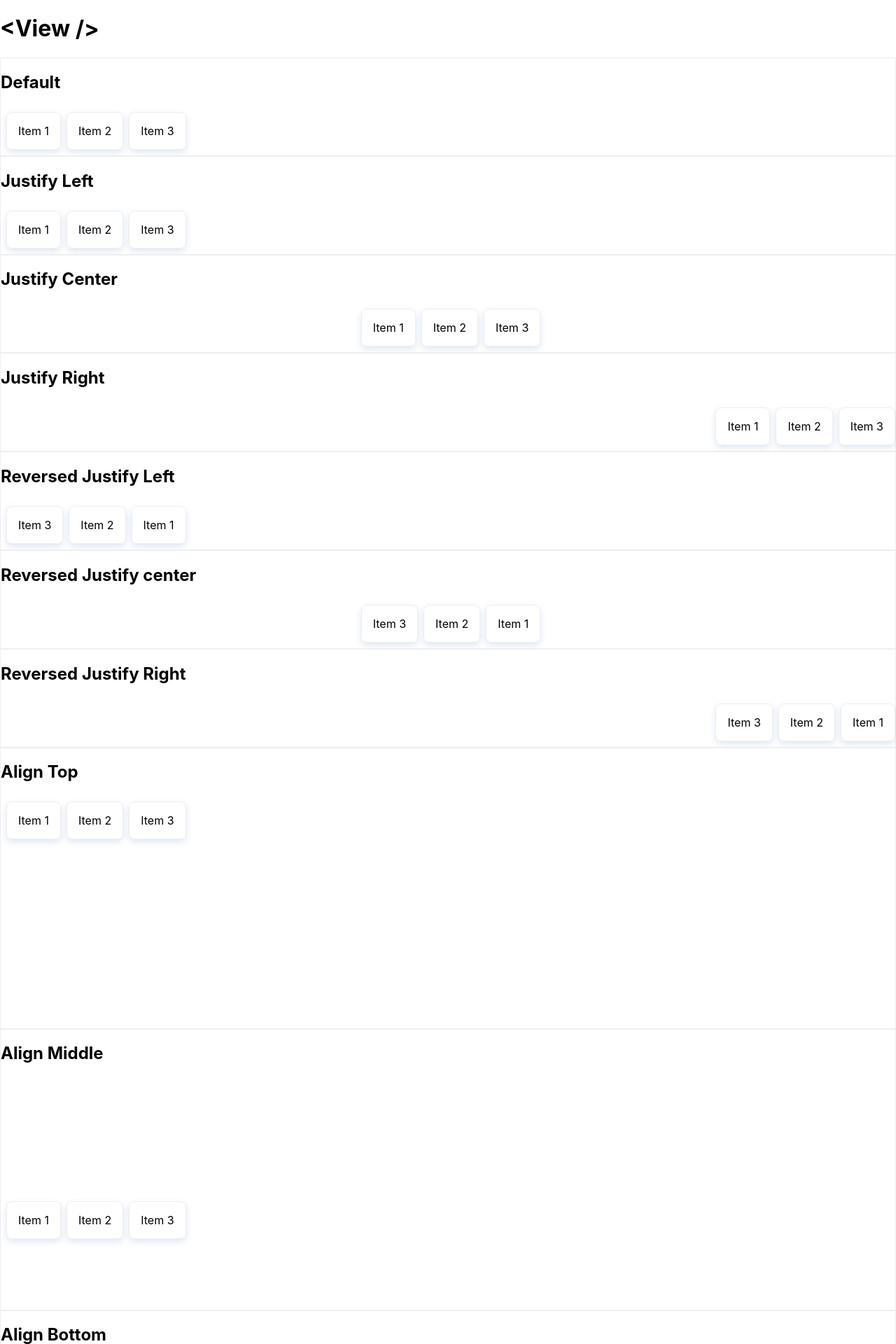
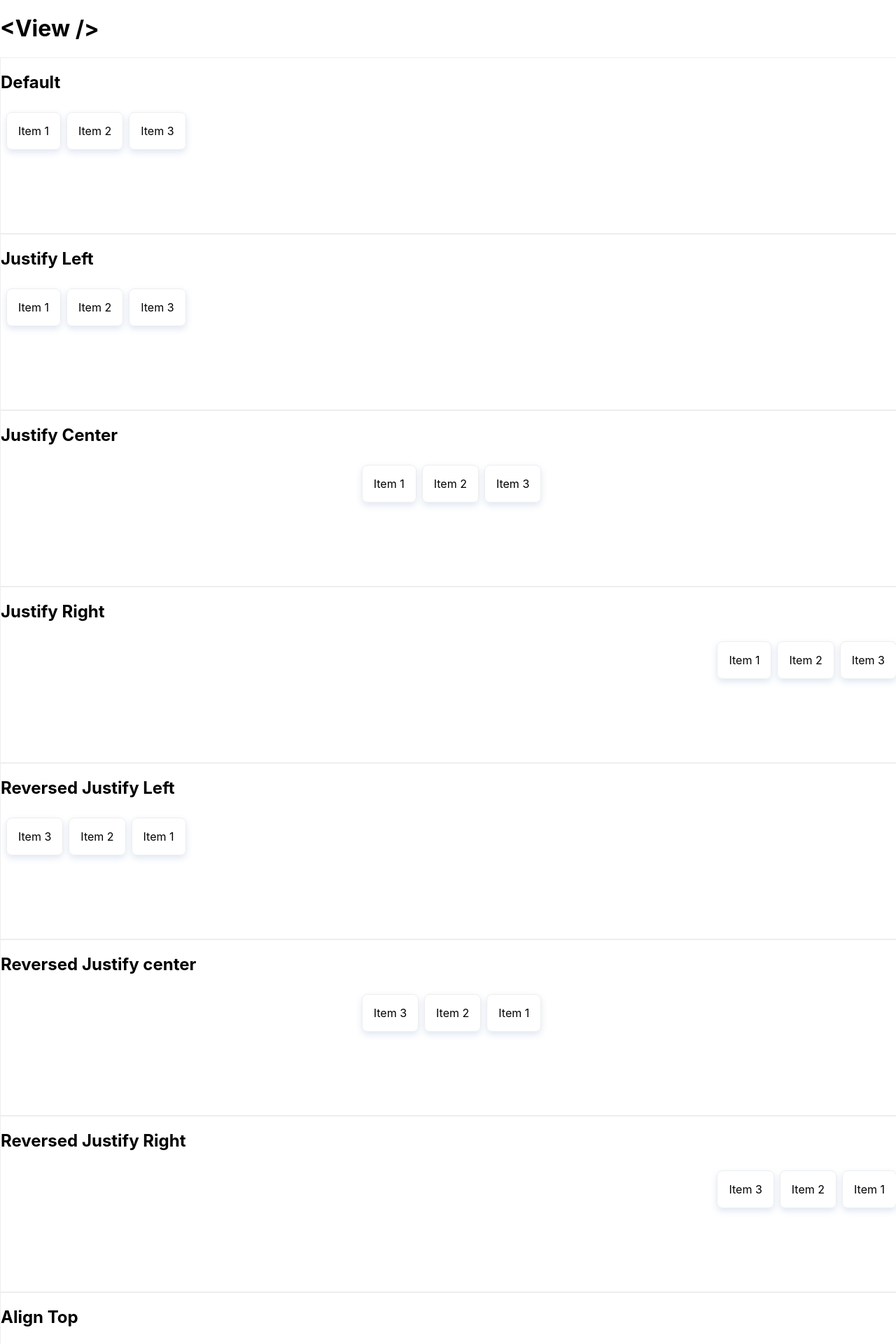
Before and after one commit to drborges/neatly, a React (Create React App) app: page / in a window 1280 px wide. Shown: the top 1920 px of the page at 70% size. Built offline with nearby package versions, Linux system fonts and the light colour scheme.

Commit message:
Split usage examples into sections

```diff
--- a/src/App.js
+++ b/src/App.js
@@ -6,9 +6,10 @@ import "./styles.css";
 export default function App() {
   return (
     <>
+      <div className="view">
         <h1>{"<View />"}</h1>
 
-      <div style={{ border: "thin solid #eee" }}>
+        <section>
           <h2>Default</h2>
           <View padding="sm">
             <CardView padding="lg" margin="sm">
@@ -21,9 +22,9 @@ export default function App() {
               Item 3
             </CardView>
           </View>
-      </div>
+        </section>
 
-      <div style={{ border: "thin solid #eee" }}>
+        <section>
           <h2>Justify Left</h2>
           <View padding="sm" justify="left">
             <CardView padding="lg" margin="sm">
@@ -36,9 +37,9 @@ export default function App() {
               Item 3
             </CardView>
           </View>
-      </div>
+        </section>
 
-      <div style={{ border: "thin solid #eee" }}>
+        <section>
           <h2>Justify Center</h2>
           <View padding="sm" justify="center">
             <CardView padding="lg" margin="sm">
@@ -51,9 +52,9 @@ export default function App() {
               Item 3
             </CardView>
           </View>
-      </div>
+        </section>
 
-      <div style={{ border: "thin solid #eee" }}>
+        <section>
           <h2>Justify Right</h2>
           <View padding="sm" justify="right">
             <CardView padding="lg" margin="sm">
@@ -66,9 +67,9 @@ export default function App() {
               Item 3
             </CardView>
           </View>
-      </div>
+        </section>
 
-      <div style={{ border: "thin solid #eee" }}>
+        <section>
           <h2>Reversed Justify Left</h2>
           <View padding="sm" justify="left" reverse>
             <CardView padding="lg" margin="sm">
@@ -81,9 +82,9 @@ export default function App() {
               Item 3
             </CardView>
           </View>
-      </div>
+        </section>
 
-      <div style={{ border: "thin solid #eee" }}>
+        <section>
           <h2>Reversed Justify center</h2>
           <View padding="sm" justify="center" reverse>
             <CardView padding="lg" margin="sm">
@@ -96,9 +97,9 @@ export default function App() {
               Item 3
             </CardView>
           </View>
-      </div>
+        </section>
 
-      <div style={{ border: "thin solid #eee" }}>
+        <section>
           <h2>Reversed Justify Right</h2>
           <View padding="sm" justify="right" reverse>
             <CardView padding="lg" margin="sm">
@@ -111,9 +112,9 @@ export default function App() {
               Item 3
             </CardView>
           </View>
-      </div>
+        </section>
 
-      <div style={{ height: "400px", border: "thin solid #eee" }}>
+        <section>
           <h2>Align Top</h2>
           <View padding="sm" align="top">
             <CardView padding="lg" margin="sm">
@@ -126,9 +127,9 @@ export default function App() {
               Item 3
             </CardView>
           </View>
-      </div>
+        </section>
 
-      <div style={{ height: "400px", border: "thin solid #eee" }}>
+        <section>
           <h2>Align Middle</h2>
           <View padding="sm" align="middle">
             <CardView padding="lg" margin="sm">
@@ -141,9 +142,9 @@ export default function App() {
               Item 3
             </CardView>
           </View>
-      </div>
+        </section>
 
-      <div style={{ height: "400px", border: "thin solid #eee" }}>
+        <section>
           <h2>Align Bottom</h2>
           <View padding="sm" align="bottom">
             <CardView padding="lg" margin="sm">
@@ -156,9 +157,9 @@ export default function App() {
               Item 3
             </CardView>
           </View>
-      </div>
+        </section>
 
-      <div style={{ height: "400px", border: "thin solid #eee" }}>
+        <section>
           <h2>Sapce Around</h2>
           <View padding="sm" space="around">
             <CardView padding="lg" margin="sm">
@@ -171,9 +172,9 @@ export default function App() {
               Item 3
             </CardView>
           </View>
-      </div>
+        </section>
 
-      <div style={{ height: "400px", border: "thin solid #eee" }}>
+        <section>
           <h2>Sapce Between</h2>
           <View padding="sm" space="between">
             <CardView padding="lg" margin="sm">
@@ -186,9 +187,9 @@ export default function App() {
               Item 3
             </CardView>
           </View>
-      </div>
+        </section>
 
-      <div style={{ height: "400px", border: "thin solid #eee" }}>
+        <section>
           <h2>Sapce Evenly</h2>
           <View padding="sm" space="evenly">
             <CardView padding="lg" margin="sm">
@@ -201,9 +202,9 @@ export default function App() {
               Item 3
             </CardView>
           </View>
-      </div>
+        </section>
 
-      <div style={{ border: "thin solid #eee" }}>
+        <section>
           <h2>Stretched</h2>
           <View padding="sm" stretch>
             <CardView padding="lg" margin="sm">
@@ -216,9 +217,9 @@ export default function App() {
               Item 3
             </CardView>
           </View>
-      </div>
+        </section>
 
-      <div style={{ height: "400px", border: "thin solid #eee" }}>
+        <section>
           <h2>Tall</h2>
           <View tall>
             <CardView padding="lg" margin="sm">
@@ -231,11 +232,11 @@ export default function App() {
               Item 3
             </CardView>
           </View>
-      </div>
+        </section>
 
-      <div style={{ border: "thin solid #eee" }}>
+        <section>
           <h2>Wrap</h2>
-        <View padding="sm" style={{ width: 200 }} wrap>
+          <View padding="sm" style={{ width: 300 }} wrap>
             <CardView padding="lg" margin="sm">
               Item 1
             </CardView>
@@ -261,11 +262,11 @@ export default function App() {
               Item 8
             </CardView>
           </View>
-      </div>
+        </section>
 
-      <div style={{ border: "thin solid #eee" }}>
+        <section>
           <h2>Reversed Wrap</h2>
-        <View padding="sm" style={{ width: 200 }} wrap="reverse">
+          <View padding="sm" style={{ width: 300 }} wrap="reverse">
             <CardView padding="lg" margin="sm">
               Item 1
             </CardView>
@@ -291,11 +292,11 @@ export default function App() {
               Item 8
             </CardView>
           </View>
-      </div>
+        </section>
 
-      <div style={{ border: "thin solid #eee" }}>
+        <section>
           <h2>Scroll</h2>
-        <View padding="sm" style={{ width: 200 }} scroll>
+          <View padding="sm" scroll>
             <CardView padding="lg" margin="sm">
               Item 1
             </CardView>
@@ -321,11 +322,13 @@ export default function App() {
               Item 8
             </CardView>
           </View>
+        </section>
       </div>
 
+      <div className="view-stack">
         <h1>{"<View.Stack />"}</h1>
 
-      <div style={{ border: "thin solid #eee" }}>
+        <section>
           <h2>Default</h2>
 
           <View.Stack padding="sm">
@@ -339,9 +342,9 @@ export default function App() {
               Item 3
             </CardView>
           </View.Stack>
-      </div>
+        </section>
 
-      <div style={{ border: "thin solid #eee" }}>
+        <section>
           <h2>Justify Left</h2>
           <View.Stack padding="sm" justify="left">
             <CardView padding="lg" margin="sm">
@@ -354,9 +357,9 @@ export default function App() {
               Item 3
             </CardView>
           </View.Stack>
-      </div>
+        </section>
 
-      <div style={{ border: "thin solid #eee" }}>
+        <section>
           <h2>Justify Center</h2>
           <View.Stack padding="sm" justify="center">
             <CardView padding="lg" margin="sm">
@@ -369,9 +372,9 @@ export default function App() {
               Item 3
             </CardView>
           </View.Stack>
-      </div>
+        </section>
 
-      <div style={{ border: "thin solid #eee" }}>
+        <section>
           <h2>Justify Right</h2>
           <View.Stack padding="sm" justify="right">
             <CardView padding="lg" margin="sm">
@@ -384,9 +387,9 @@ export default function App() {
               Item 3
             </CardView>
           </View.Stack>
-      </div>
+        </section>
 
-      <div style={{ border: "thin solid #eee" }}>
+        <section>
           <h2>Reversed Justify Left</h2>
           <View.Stack padding="sm" justify="left" reverse>
             <CardView padding="lg" margin="sm">
@@ -399,9 +402,9 @@ export default function App() {
               Item 3
             </CardView>
           </View.Stack>
-      </div>
+        </section>
 
-      <div style={{ border: "thin solid #eee" }}>
+        <section>
           <h2>Reversed Justify Center</h2>
           <View.Stack padding="sm" justify="center" reverse>
             <CardView padding="lg" margin="sm">
@@ -414,9 +417,9 @@ export default function App() {
               Item 3
             </CardView>
           </View.Stack>
-      </div>
+        </section>
 
-      <div style={{ border: "thin solid #eee" }}>
+        <section>
           <h2>Reversed Justify Right</h2>
           <View.Stack padding="sm" justify="right" reverse>
             <CardView padding="lg" margin="sm">
@@ -429,9 +432,9 @@ export default function App() {
               Item 3
             </CardView>
           </View.Stack>
-      </div>
+        </section>
 
-      <div style={{ height: "400px", border: "thin solid #eee" }}>
+        <section>
           <h2>Align Top</h2>
           <View.Stack padding="sm" align="top">
             <CardView padding="lg" margin="sm">
@@ -444,9 +447,9 @@ export default function App() {
               Item 3
             </CardView>
           </View.Stack>
-      </div>
+        </section>
 
-      <div style={{ height: "400px", border: "thin solid #eee" }}>
+        <section>
           <h2>Reversed Align Top</h2>
           <View.Stack padding="sm" align="top" reverse>
             <CardView padding="lg" margin="sm">
@@ -459,9 +462,9 @@ export default function App() {
               Item 3
             </CardView>
           </View.Stack>
-      </div>
+        </section>
 
-      <div style={{ height: "400px", border: "thin solid #eee" }}>
+        <section>
           <h2>Align Middle</h2>
           <View.Stack padding="sm" align="middle">
             <CardView padding="lg" margin="sm">
@@ -474,9 +477,24 @@ export default function App() {
               Item 3
             </CardView>
           </View.Stack>
-      </div>
+        </section>
 
-      <div style={{ height: "400px", border: "thin solid #eee" }}>
+        <section>
+          <h2>Reversed Align Middle</h2>
+          <View.Stack padding="sm" align="middle" reverse>
+            <CardView padding="lg" margin="sm">
+              Item 1
+            </CardView>
+            <CardView padding="lg" margin="sm">
+              Item 2
+            </CardView>
+            <CardView padding="lg" margin="sm">
+              Item 3
+            </CardView>
+          </View.Stack>
+        </section>
+
+        <section>
           <h2>Align Bottom</h2>
           <View.Stack padding="sm" align="bottom">
             <CardView padding="lg" margin="sm">
@@ -489,9 +507,9 @@ export default function App() {
               Item 3
             </CardView>
           </View.Stack>
-      </div>
+        </section>
 
-      <div style={{ height: "400px", border: "thin solid #eee" }}>
+        <section>
           <h2>Reversed Align Bottom</h2>
           <View.Stack padding="sm" align="bottom" reverse>
             <CardView padding="lg" margin="sm">
@@ -504,9 +522,9 @@ export default function App() {
               Item 3
             </CardView>
           </View.Stack>
-      </div>
+        </section>
 
-      <div style={{ height: "400px", border: "thin solid #eee" }}>
+        <section>
           <h2>Sapce Around</h2>
           <View.Stack padding="sm" space="around">
             <CardView padding="lg" margin="sm">
@@ -519,9 +537,9 @@ export default function App() {
               Item 3
             </CardView>
           </View.Stack>
-      </div>
+        </section>
 
-      <div style={{ height: "400px", border: "thin solid #eee" }}>
+        <section>
           <h2>Sapce Between</h2>
           <View.Stack padding="sm" space="between">
             <CardView padding="lg" margin="sm">
@@ -534,9 +552,9 @@ export default function App() {
               Item 3
             </CardView>
           </View.Stack>
-      </div>
+        </section>
 
-      <div style={{ height: "400px", border: "thin solid #eee" }}>
+        <section>
           <h2>Sapce Evenly</h2>
           <View.Stack padding="sm" space="evenly">
             <CardView padding="lg" margin="sm">
@@ -549,9 +567,9 @@ export default function App() {
               Item 3
             </CardView>
           </View.Stack>
-      </div>
+        </section>
 
-      <div style={{ border: "thin solid #eee" }}>
+        <section>
           <h2>Stretched</h2>
           <View.Stack padding="sm" stretch>
             <CardView padding="lg" margin="sm">
@@ -564,9 +582,9 @@ export default function App() {
               Item 3
             </CardView>
           </View.Stack>
-      </div>
+        </section>
 
-      <div style={{ height: "200px" }}>
+        <section>
           <h2>Scroll</h2>
           <View.Stack padding="sm" scroll>
             <CardView padding="lg" margin="sm">
@@ -594,6 +612,7 @@ export default function App() {
               Item 8
             </CardView>
           </View.Stack>
+        </section>
       </div>
     </>
   );
--- a/src/neatly/View/index.tsx
+++ b/src/neatly/View/index.tsx
@@ -5,28 +5,28 @@ import { layout } from "../helpers/layout";
 
 type ViewProps = {
   align: "top" | "middle" | "bottom";
-  justify: "left" | "center" | "right";
   children: Node;
   className: string;
+  scroll: boolean;
+  justify: "left" | "center" | "right";
   reverse: boolean;
-  scroll: boolean;
   space: "around" | "between" | "evenly";
+  stretch: boolean;
   style: CSSProperties;
-  stretch: boolean;
   tall: boolean;
   wrap: boolean | "reverse";
 };
 
 const View = ({
   align = "top",
-  justify = "left",
   children,
   className,
+  scroll = false,
+  justify = "left",
   reverse = false,
-  scroll = false,
   space,
+  stretch = false,
   style,
-  stretch = false,
   tall = false,
   wrap = false,
   ...props
@@ -50,18 +50,30 @@ const View = ({
   );
 };
 
+type ViewStackProps = {
+  align: "top" | "middle" | "bottom";
+  children: Node;
+  className: string;
+  scroll: boolean;
+  justify: "left" | "center" | "right";
+  reverse: boolean;
+  space: "around" | "between" | "evenly";
+  stretch: boolean;
+  style: CSSProperties;
+};
+
 View.Stack = ({
   align = "top",
-  justify = "left",
   children,
   className,
+  scroll = false,
+  justify = "left",
   reverse = false,
-  scroll = false,
   space,
   style,
   stretch = false,
   ...props
-}) => {
+}: ViewStackProps) => {
   const css = cn(styles.ViewStack, className, layout(props), {
     [styles[`align-${align}`]]: !space,
     [styles[`justify-${justify}`]]: true,
--- a/src/styles.css
+++ b/src/styles.css
@@ -15,3 +15,18 @@ body,
   padding: 0;
   width: 100vw;
 }
+
+section {
+  width: 100%;
+  display: flex;
+  flex-direction: column;
+  border: thin solid #eee;
+}
+
+.view > section {
+  height: 250px;
+}
+
+.view-stack > section {
+  height: 400px;
+}
```
Also changed, not shown: src/neatly/CardView/index.tsx (+6 -1 lines). Lines whose indentation alone changed are shown as unchanged.
